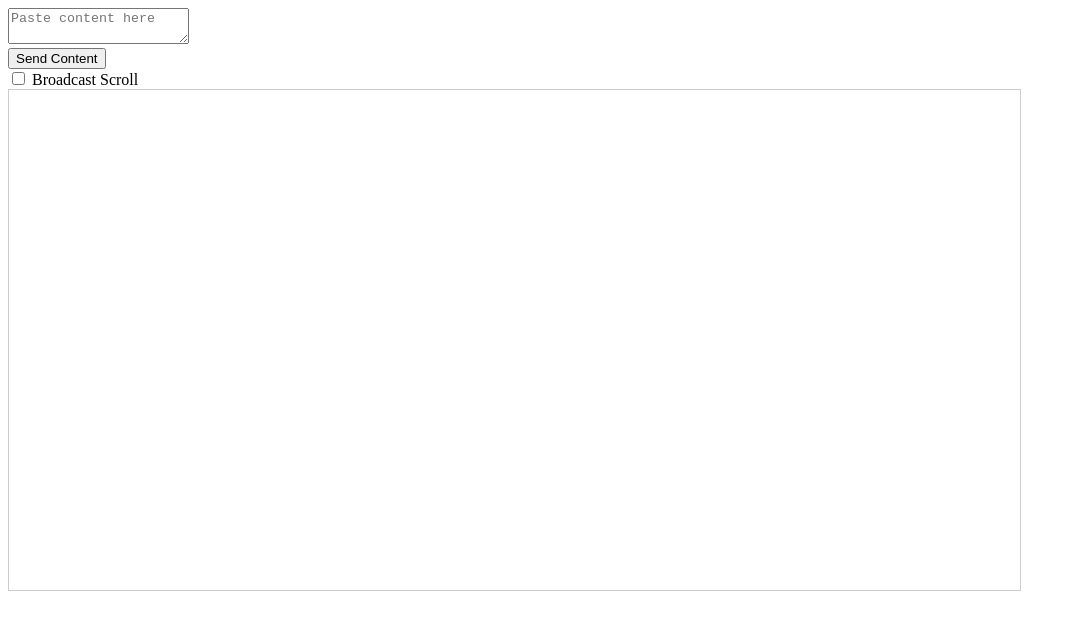
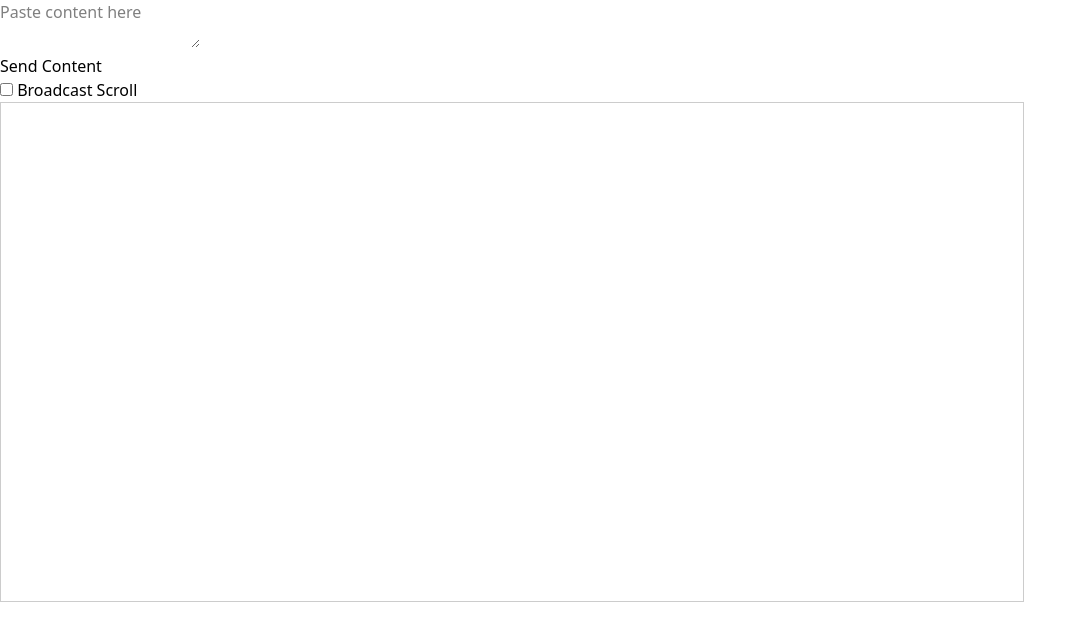
Before and after one commit to sathyamurali/song-lyrics, a plain HTML site: page sankeertan-leader.html in a window 1280 px wide. Shown: the whole page, without its empty margins (0-1087 px from the left). Drawn offline with nearby package versions, Linux system fonts and the light colour scheme; no server answers.

Commit message:
Update sankeertan-leader.html

```diff
--- a/sankeertan-leader.html
+++ b/sankeertan-leader.html
@@ -10,6 +10,7 @@
         overflow-y: auto;
       }
     </style>
+    <script src="https://unpkg.com/@tailwindcss/browser@4"></script>
   </head>
   <body>
     <textarea id="contentInput" placeholder="Paste content here"></textarea
```
